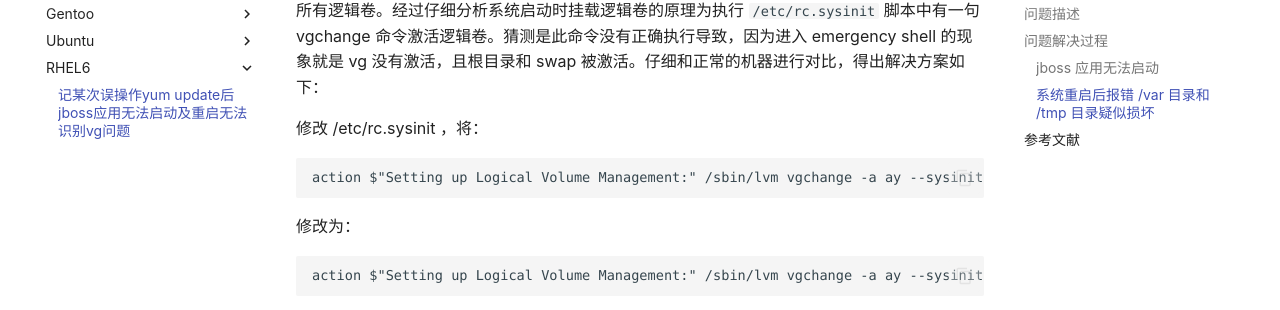
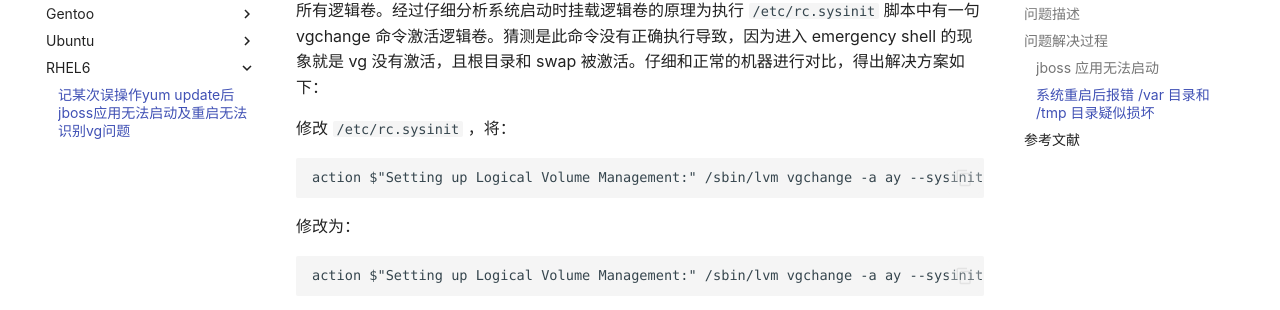
Before and after one commit to hxp-plus/docs.hxp.plus, an MkDocs documentation site: the page built from docs/折腾Linux/RHEL6/记某次误操作yum update后jboss应用无法启动及重启无法识别vg问题.md, in a window 1280 px wide and 900 px high, scrolled down 1285 px. Shown: the part 142-452 px from the top of the window. Built offline with MkDocs 1.6.1 and Material for MkDocs 9.7.7, drawn with Linux system fonts in a browser that asks for light colours; plug-ins that fetch from the network failed and are left out; comment, search, counter and statistics services are not loaded.

Commit message:
typo fix

````diff
--- a/docs/折腾Linux/RHEL6/记某次误操作yum update后jboss应用无法启动及重启无法识别vg问题.md
+++ b/docs/折腾Linux/RHEL6/记某次误操作yum update后jboss应用无法启动及重启无法识别vg问题.md
@@ -54,7 +54,7 @@ e2fsck /dev/rootvg/lv_tmp
 
 但是发现文件系统没有损坏。重启以后，故障没有恢复，依旧是找不到除了根目录和 swap 以外所有逻辑卷。经过仔细分析系统启动时挂载逻辑卷的原理为执行 `/etc/rc.sysinit` 脚本中有一句 vgchange 命令激活逻辑卷。猜测是此命令没有正确执行导致，因为进入 emergency shell 的现象就是 vg 没有激活，且根目录和 swap 被激活。仔细和正常的机器进行对比，得出解决方案如下：
 
-修改 /etc/rc.sysinit ，将：
+修改 `/etc/rc.sysinit` ，将：
 
 ```
 action $"Setting up Logical Volume Management:" /sbin/lvm vgchange -a ay --sysinit --ignoreskippedcluster
````
